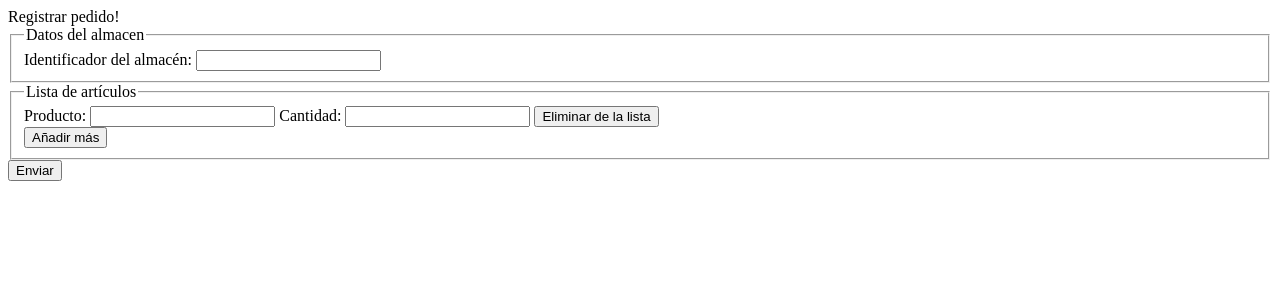
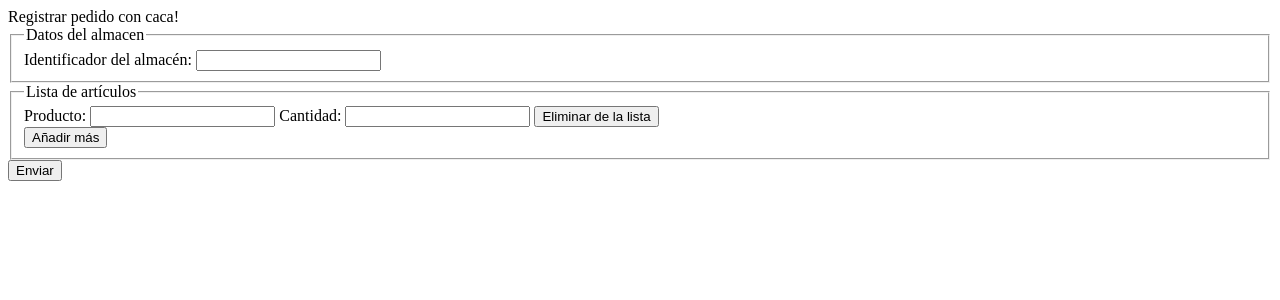
Before and after one commit to wanfra1/ABD, a PHP site: page /RegistrarPedido.php in a window 1280 px wide. Shown: the top 300 px of the page. Run offline with PHP 8.4, Linux system fonts and the light colour scheme.

Commit message:
Con caca jajaja

```diff
--- a/Abd/RegistrarPedido.php
+++ b/Abd/RegistrarPedido.php
@@ -5,7 +5,7 @@
 		<title>Registrar pedido</title>
 	</head>
 	<body>
-		Registrar pedido!
+		Registrar pedido con caca!
 		<div id="divForm">
 			<form method="post" action="solicitarPedido.php" enctype="multipart/form-data">
 				<div id="divDatosPedido">
```
